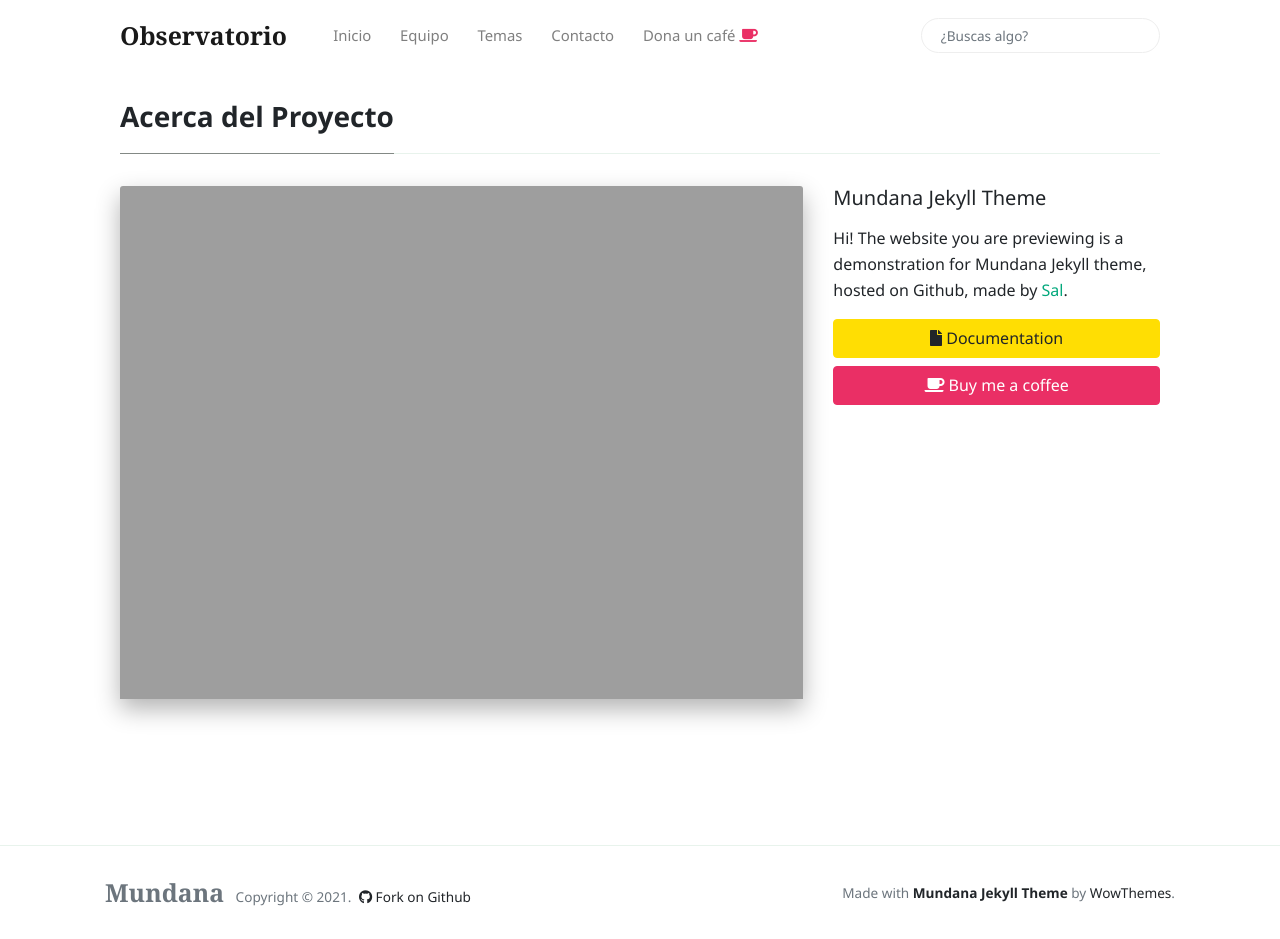
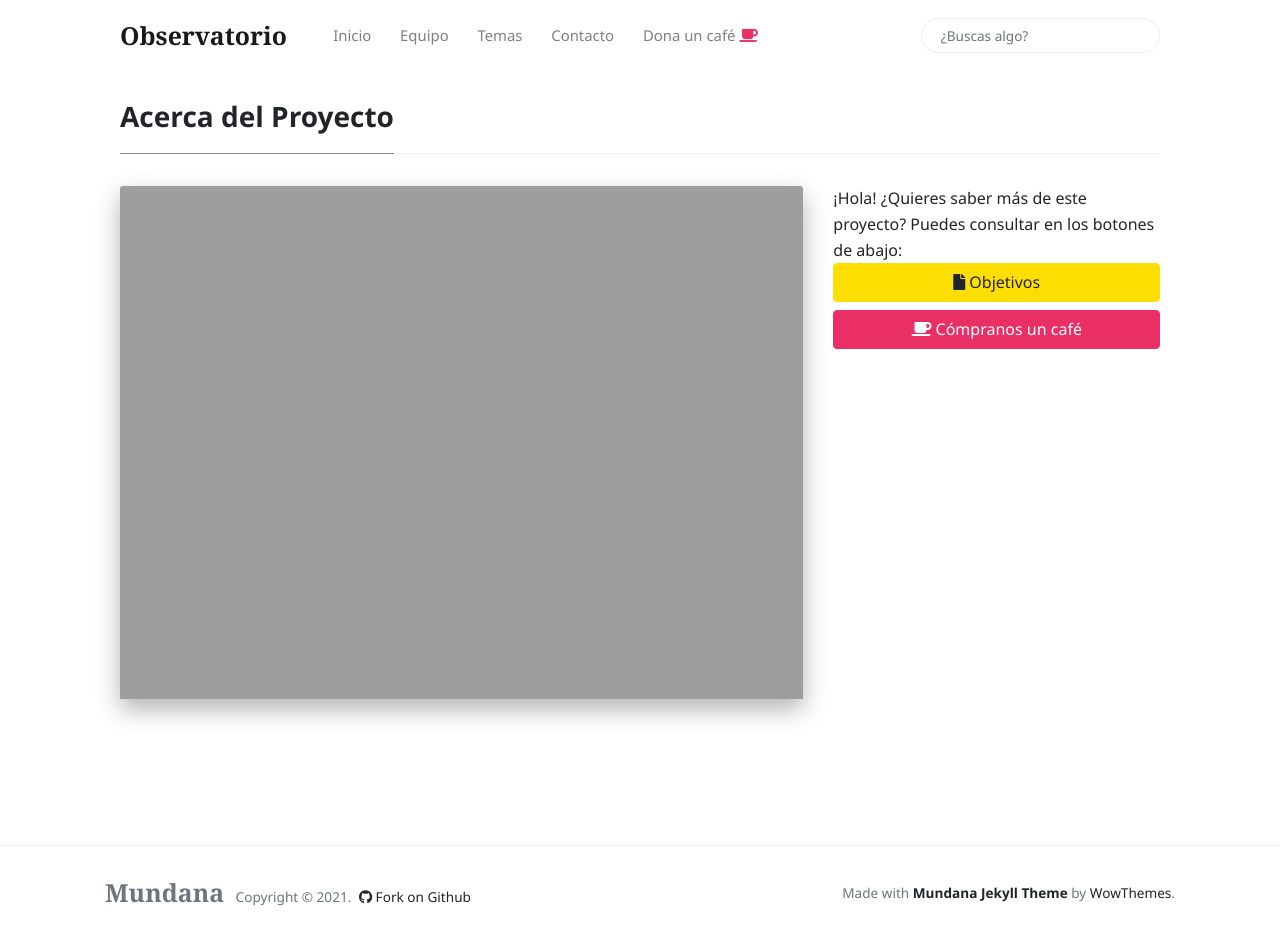
Before and after one commit to Alex-writes-something/observatorio.github.io, a Jekyll site: the page built from _pages/about.md, in a window 1280 px wide and 939 px high. Built offline with Jekyll 4.4.1, drawn with Linux system fonts in a browser that asks for light colours; nearby versions of some CDN libraries; comment, search, counter and statistics services are not loaded.

Commit message:
Actualización Acerca del Proyecto

```diff
--- a/_includes/sidebar.html
+++ b/_includes/sidebar.html
@@ -1,7 +1,6 @@
-<h5 class="mb-3">Mundana Jekyll Theme</h5>
 
-<p>Hi! The website you are previewing is a demonstration for Mundana Jekyll theme, hosted on Github, made by <a href="https://www.wowthemes.net/donate/">Sal</a>.</p>
+<p>¡Hola! ¿Quieres saber más de este proyecto? Puedes consultar en los botones de abajo:
 
-<a target="_blank" href="https://www.wowthemes.net/mundana-jekyll-theme/" class="btn btn-warning d-block mb-2"><i class="fa fa-file"></i> Documentation</a>
+<a target="_blank" href="" class="btn btn-warning d-block mb-2"><i class="fa fa-file"></i> Objetivos</a>
 
-<a target="_blank" class="btn btn-danger d-block" href="https://www.wowthemes.net/donate/"><i class="fa fa-coffee"></i> Buy me a coffee</a>
+<a target="_blank" class="btn btn-danger d-block" href="https://ko-fi.com/alexkonnichiwa"><i class="fa fa-coffee"></i> Cómpranos un café</a>
```
